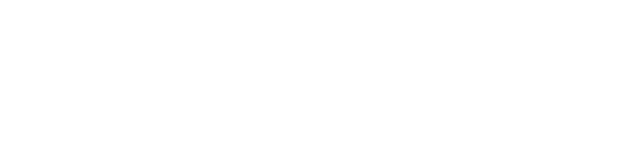
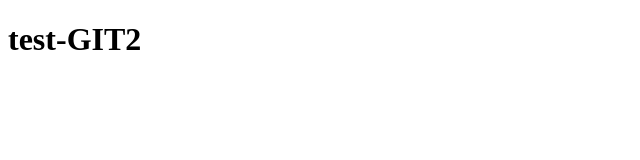
Before and after one commit to ivannesterenko21/test-git2, a plain HTML site: page index.html in a window 1280 px wide. Shown: the whole page, without its empty margins (0-640 px from the left). Drawn offline with Linux system fonts and the light colour scheme.

```diff
--- a/index.html
+++ b/index.html
@@ -7,6 +7,7 @@
     <title>test-GIT2</title>
   </head>
   <body>
+    <h1>test-GIT2</h1>
     <script src="index.js"></script>
   </body>
 </html>
```
Also changed, not shown: 3 other files.
